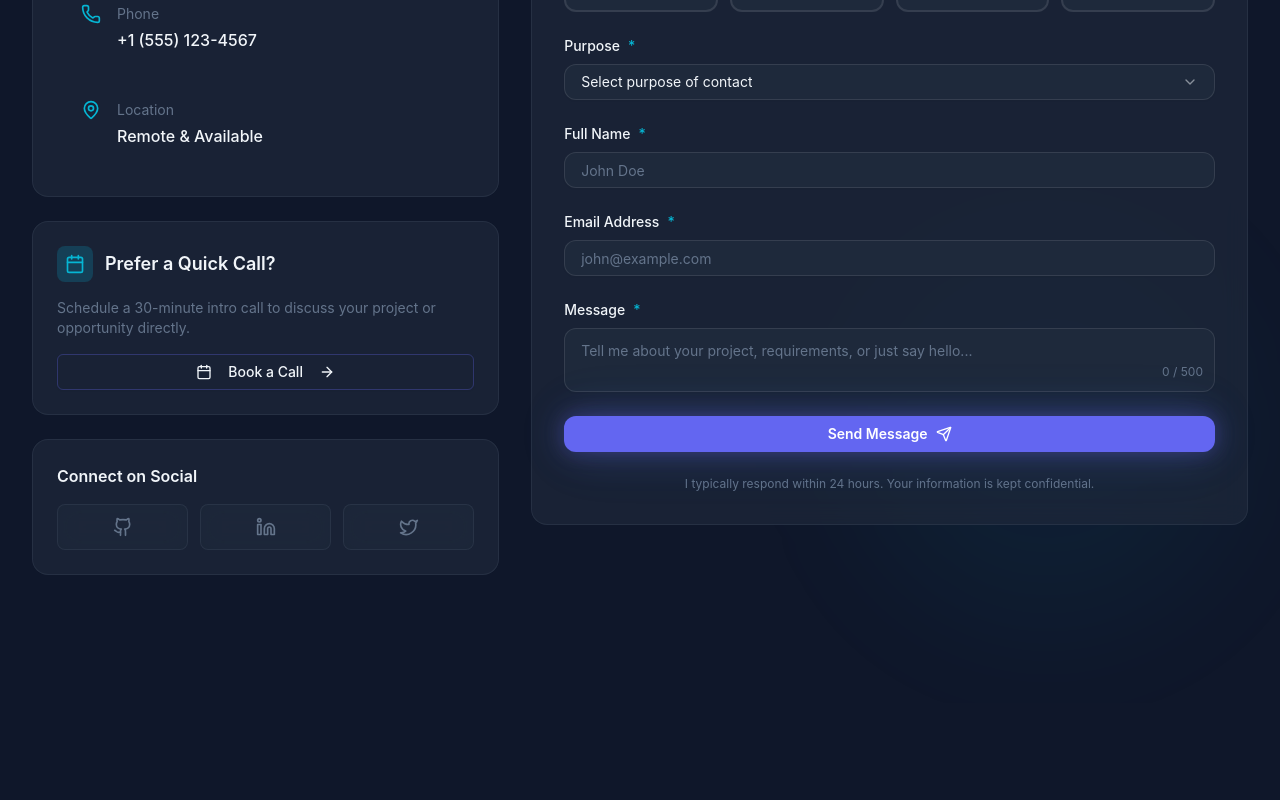
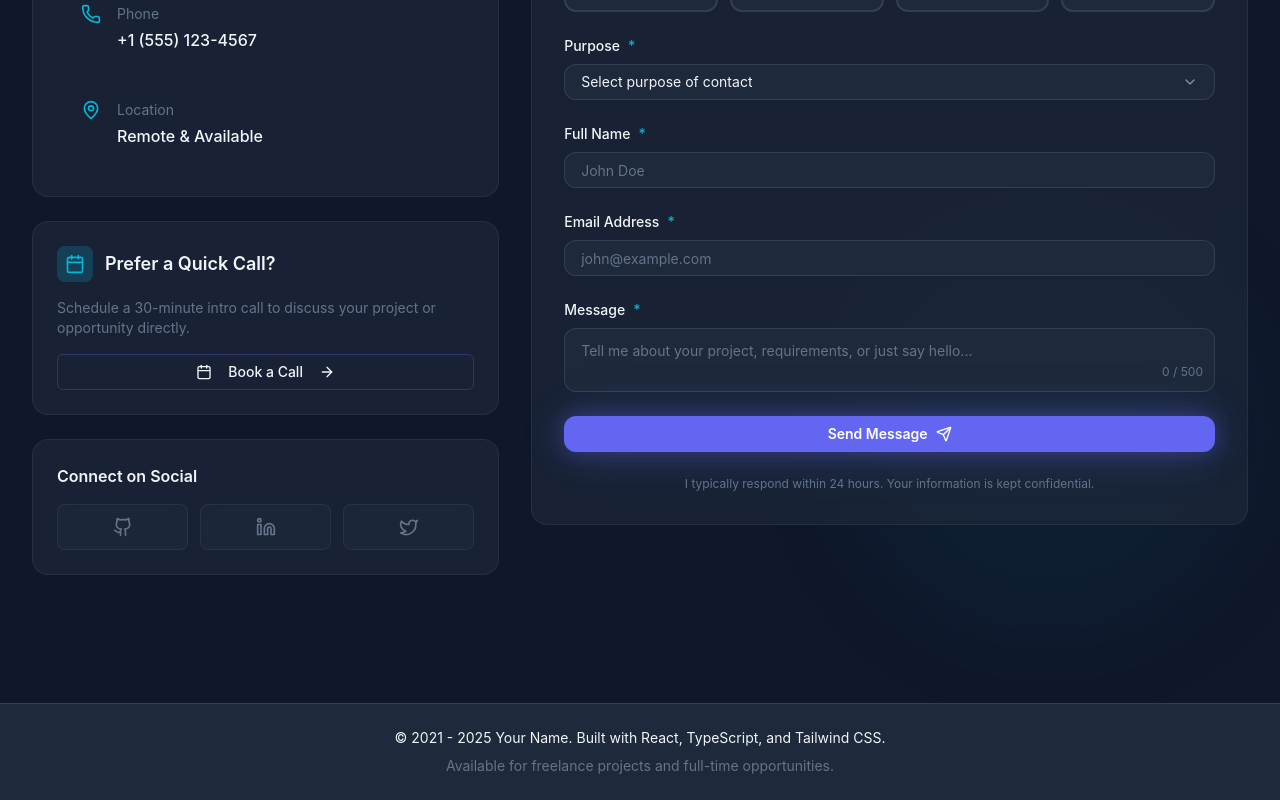
Before and after one commit to mayurDayal2000/portfolio-next-app, a Next.js app: page / in a window 1280 px wide. Shown: the part 6011-6811 px from the top of the page. Before the commit the page ends 6714 px from the top, so only its background shows below. Built offline with nearby package versions, Linux system fonts and the light colour scheme.

Commit message:
feat(home): add Footer section to homepage

```diff
--- a/src/app/page.tsx
+++ b/src/app/page.tsx
@@ -1,5 +1,6 @@
 import About from "@/components/about";
 import Contact from "@/components/contact";
+import Footer from "@/components/footer";
 import Hero from "@/components/hero";
 import Projects from "@/components/projects";
 import Skills from "@/components/skills";
@@ -12,6 +13,7 @@ export default function Home() {
       <Skills />
       <Projects />
       <Contact />
+      <Footer />
     </>
   );
 }
--- /dev/null
+++ b/src/components/footer.tsx
@@ -0,0 +1,15 @@
+export default function Footer() {
+  return (
+    <footer className="bg-dark-secondary border-t border-white/10 py-6 px-4">
+      <div className="max-w-7xl mx-auto flex flex-col items-center gap-2">
+        <p className="text-sm text-muted-foreground">
+          &copy; 2021 - {new Date().getFullYear()} Your Name. Built with React,
+          TypeScript, and Tailwind CSS.
+        </p>
+        <p className="text-sm text-muted">
+          Available for freelance projects and full-time opportunities.
+        </p>
+      </div>
+    </footer>
+  );
+}
```
